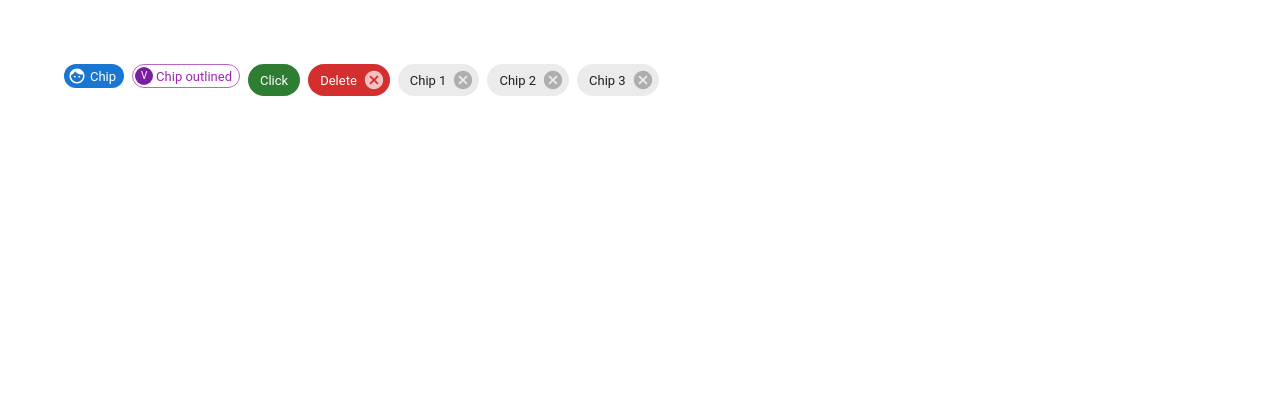
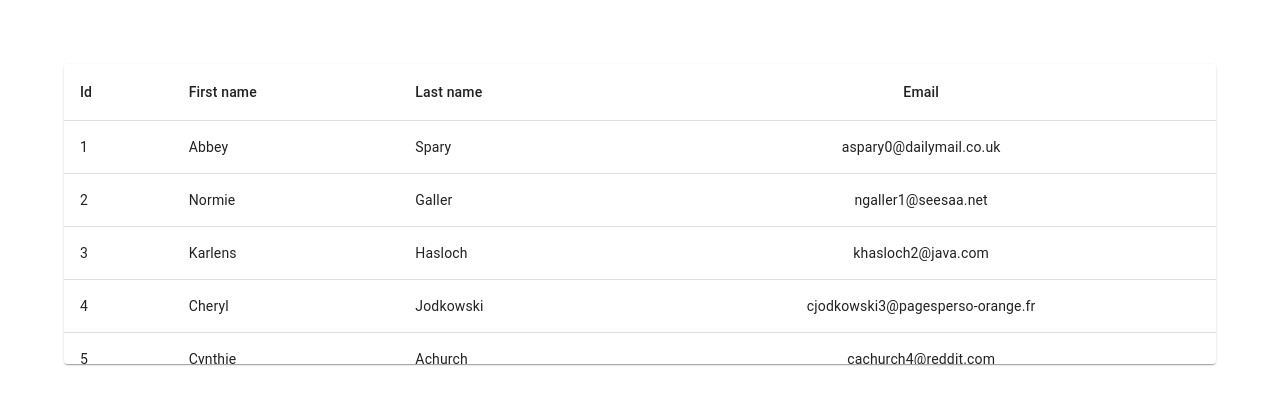
Before and after one commit to dmohindru/react-typescript-mui-tutorial-01, a React (Create React App) app: page / in a window 1280 px wide. Shown: the top 404 px of the page. Built offline with nearby package versions, Linux system fonts and the light colour scheme.

Commit message:
Add more example for MUI data display components

```diff
--- a/src/App.tsx
+++ b/src/App.tsx
@@ -1,28 +1,30 @@
 import './App.css';
-import { MuiTypography } from './components/MuiTypography';
-import { MuiButton } from './components/MuiButton';
-import { MuiTextField } from './components/MuiTextField';
-import { MuiSelect } from './components/MuiSelect';
-import { MuiRadioButton } from './components/MuiRadioButton';
-import { MuiCheckbox } from './components/MuiCheckbox';
-import { MuiSwitch } from './components/MuiSwitch';
-import { MuiRating } from './components/MuiRating';
-import { MuiAutocomplete } from './components/MuiAutocomplete';
-import { MuiLayout } from './components/MuiLayout';
-import { MuiLayoutGrid } from './components/MuiLayoutGrid';
-import { MuiCard } from './components/MuiCard';
-import { MuiAccordion } from './components/MuiAccordion';
-import { MuiImageList } from './components/MuiImageList';
-import { MuiNavbar } from './components/MuiNavbar';
-import { MuiLink } from './components/MuiLink';
-import { MuiBreadcrumbs } from './components/MuiBreadcrumbs';
-import { MuiDrawer } from './components/MuiDrawer';
-import { MuiSpeedDial } from './components/MuiSpeedDial';
-import { MuiBottomNavigation } from './components/MuiBottomNavigation';
-import { MuiAvatar } from './components/MuiAvatar';
-import { MuiBadge } from './components/MuiBadge';
-import { MuiList } from './components/MuiList';
-import { MuiChip } from './components/MuiChip';
+import { MuiTable } from './components/MuiTable';
+// import { MuiTypography } from './components/MuiTypography';
+// import { MuiButton } from './components/MuiButton';
+// import { MuiTextField } from './components/MuiTextField';
+// import { MuiSelect } from './components/MuiSelect';
+// import { MuiRadioButton } from './components/MuiRadioButton';
+// import { MuiCheckbox } from './components/MuiCheckbox';
+// import { MuiSwitch } from './components/MuiSwitch';
+// import { MuiRating } from './components/MuiRating';
+// import { MuiAutocomplete } from './components/MuiAutocomplete';
+// import { MuiLayout } from './components/MuiLayout';
+// import { MuiLayoutGrid } from './components/MuiLayoutGrid';
+// import { MuiCard } from './components/MuiCard';
+// import { MuiAccordion } from './components/MuiAccordion';
+// import { MuiImageList } from './components/MuiImageList';
+// import { MuiNavbar } from './components/MuiNavbar';
+// import { MuiLink } from './components/MuiLink';
+// import { MuiBreadcrumbs } from './components/MuiBreadcrumbs';
+// import { MuiDrawer } from './components/MuiDrawer';
+// import { MuiSpeedDial } from './components/MuiSpeedDial';
+// import { MuiBottomNavigation } from './components/MuiBottomNavigation';
+// import { MuiAvatar } from './components/MuiAvatar';
+// import { MuiBadge } from './components/MuiBadge';
+// import { MuiList } from './components/MuiList';
+// import { MuiChip } from './components/MuiChip';
+// import { MuiTooltip } from './components/MuiTootip';
 
 function App() {
   return (
@@ -49,7 +51,9 @@ function App() {
       {/* <MuiAvatar /> */}
       {/* <MuiBadge /> */}
       {/* <MuiList /> */}
-      <MuiChip />
+      {/* <MuiChip /> */}
+      {/* <MuiTooltip /> */}
+      <MuiTable />
     </div>
   );
 }
--- /dev/null
+++ b/src/components/MuiTable.tsx
@@ -0,0 +1,105 @@
+import { TableContainer, Table, TableHead, TableBody, TableRow, TableCell, Paper } from "@mui/material";
+
+export const MuiTable = () => {
+    return (
+        <TableContainer component={Paper} sx={{maxHeight: '300px'}}>
+            <Table aria-label='simple table' stickyHeader>
+                <TableHead>
+                    <TableRow>
+                       <TableCell>Id</TableCell>
+                       <TableCell>First name</TableCell>
+                       <TableCell>Last name</TableCell>
+                       <TableCell align='center'>Email</TableCell>
+                    </TableRow>
+                </TableHead>
+                <TableBody>
+                    {
+                        tableData.map(row => (
+                            <TableRow
+                                key={row.id}
+                                sx={{ '&:last-child td, &:last-child th': {border: 0}}}>
+                                    <TableCell>{row.id}</TableCell>
+                                    <TableCell>{row.first_name}</TableCell>
+                                    <TableCell>{row.last_name}</TableCell>
+                                    <TableCell align='center'>{row.email}</TableCell>
+                                </TableRow>
+                        ))
+                    }
+                </TableBody>
+            </Table>
+        </TableContainer>
+
+    );
+}
+
+const tableData = [{
+    "id": 1,
+    "first_name": "Abbey",
+    "last_name": "Spary",
+    "email": "aspary0@dailymail.co.uk",
+    "gender": "Male",
+    "ip_address": "157.248.26.83"
+  }, {
+    "id": 2,
+    "first_name": "Normie",
+    "last_name": "Galler",
+    "email": "ngaller1@seesaa.net",
+    "gender": "Male",
+    "ip_address": "83.42.184.18"
+  }, {
+    "id": 3,
+    "first_name": "Karlens",
+    "last_name": "Hasloch",
+    "email": "khasloch2@java.com",
+    "gender": "Male",
+    "ip_address": "170.44.9.218"
+  }, {
+    "id": 4,
+    "first_name": "Cheryl",
+    "last_name": "Jodkowski",
+    "email": "cjodkowski3@pagesperso-orange.fr",
+    "gender": "Female",
+    "ip_address": "189.172.74.86"
+  }, {
+    "id": 5,
+    "first_name": "Cynthie",
+    "last_name": "Achurch",
+    "email": "cachurch4@reddit.com",
+    "gender": "Female",
+    "ip_address": "69.131.101.55"
+  }, {
+    "id": 6,
+    "first_name": "Veda",
+    "last_name": "Toon",
+    "email": "vtoon5@gmpg.org",
+    "gender": "Female",
+    "ip_address": "74.106.39.68"
+  }, {
+    "id": 7,
+    "first_name": "Vin",
+    "last_name": "Deely",
+    "email": "vdeely6@soundcloud.com",
+    "gender": "Male",
+    "ip_address": "32.238.186.174"
+  }, {
+    "id": 8,
+    "first_name": "Daniel",
+    "last_name": "Maundrell",
+    "email": "dmaundrell7@craigslist.org",
+    "gender": "Male",
+    "ip_address": "209.221.204.23"
+  }, {
+    "id": 9,
+    "first_name": "Nickolai",
+    "last_name": "Falkinder",
+    "email": "nfalkinder8@about.me",
+    "gender": "Male",
+    "ip_address": "172.255.183.128"
+  }, {
+    "id": 10,
+    "first_name": "Nina",
+    "last_name": "Fibbens",
+    "email": "nfibbens9@is.gd",
+    "gender": "Non-binary",
+    "ip_address": "111.185.250.89"
+  }];
--- /dev/null
+++ b/src/components/MuiTootip.tsx
@@ -0,0 +1,12 @@
+import { Tooltip, IconButton } from '@mui/material';
+import DeleteIcon from '@mui/icons-material/Delete';
+
+export const MuiTooltip = () => {
+    return (
+        <Tooltip title='Delete' placement='right' arrow enterDelay={500} leaveDelay={200}>
+            <IconButton>
+                <DeleteIcon />
+            </IconButton>
+        </Tooltip>
+    );
+}
```
